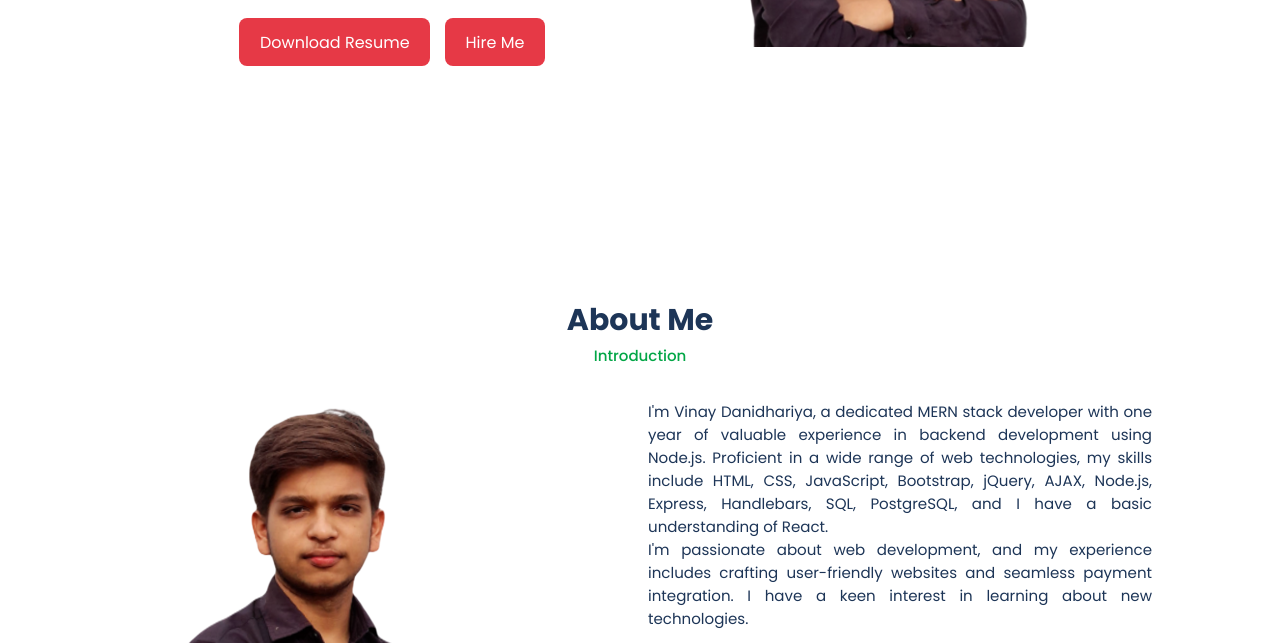
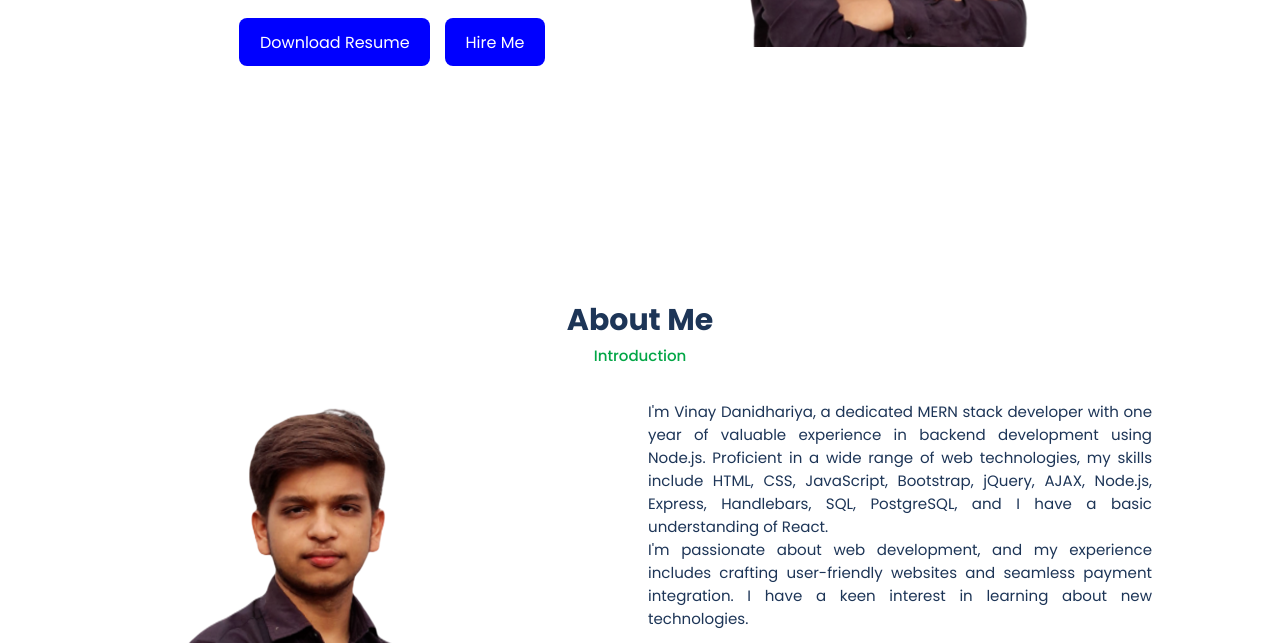
Before and after one commit to vinaydanidhariya/Portfolio-Vinay-Danidhariya, a plain HTML site: page index.html in a window 1280 px wide. Shown: the part 572-1215 px from the top of the page. Drawn offline with nearby package versions, Linux system fonts and the light colour scheme.

Commit message:
Color update

```diff
--- a/style.css
+++ b/style.css
@@ -12,7 +12,7 @@
 }
 
 :root {
-	--main-color: #e63946; /* Attractive main color (coral red) */
+	--main-color: #0000FF; /* Attractive main color (coral red) */
 	--bg-color: #ffffff; /* Softer background color (light mint) */
 	--text-color: #1d3557; /* Dark text color (navy blue) */
 	--hover: #f4a261; /* Hover color (light orange) */
```
Also changed, not shown: images/avatar.5852f40fbb38aa284829fa3fb7722225.svg.
